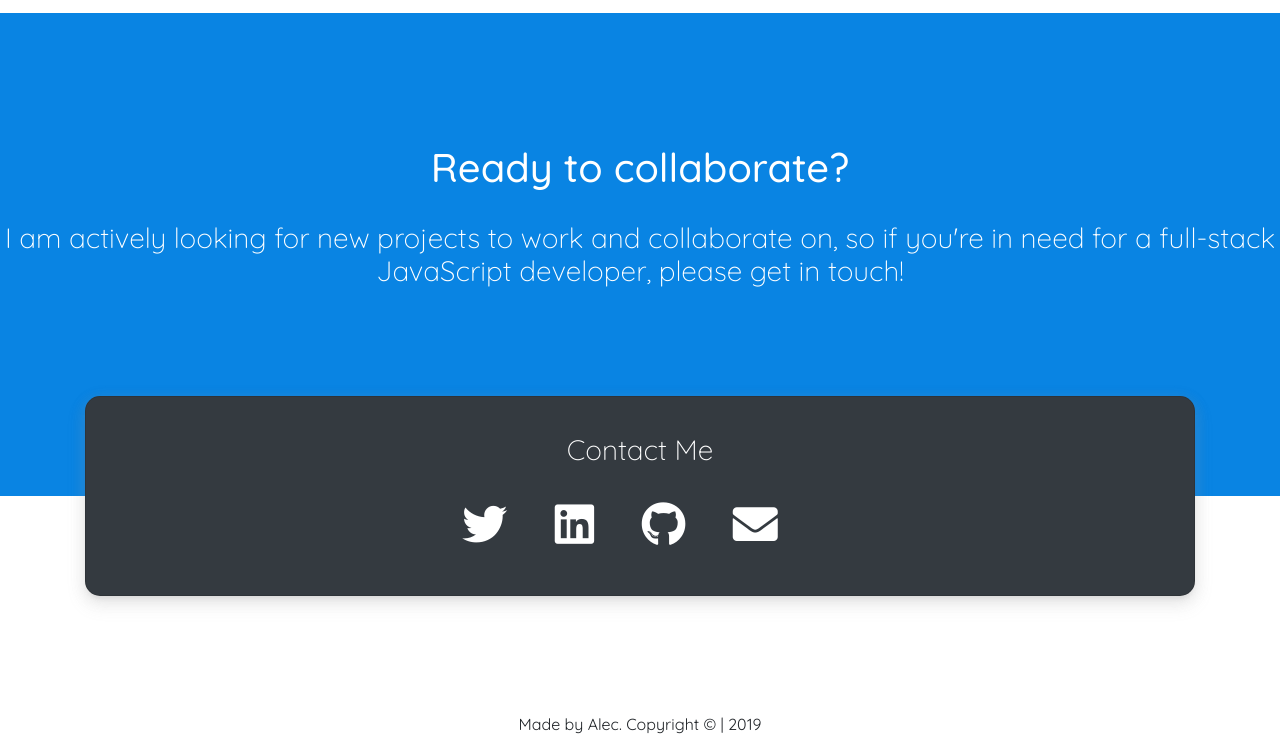
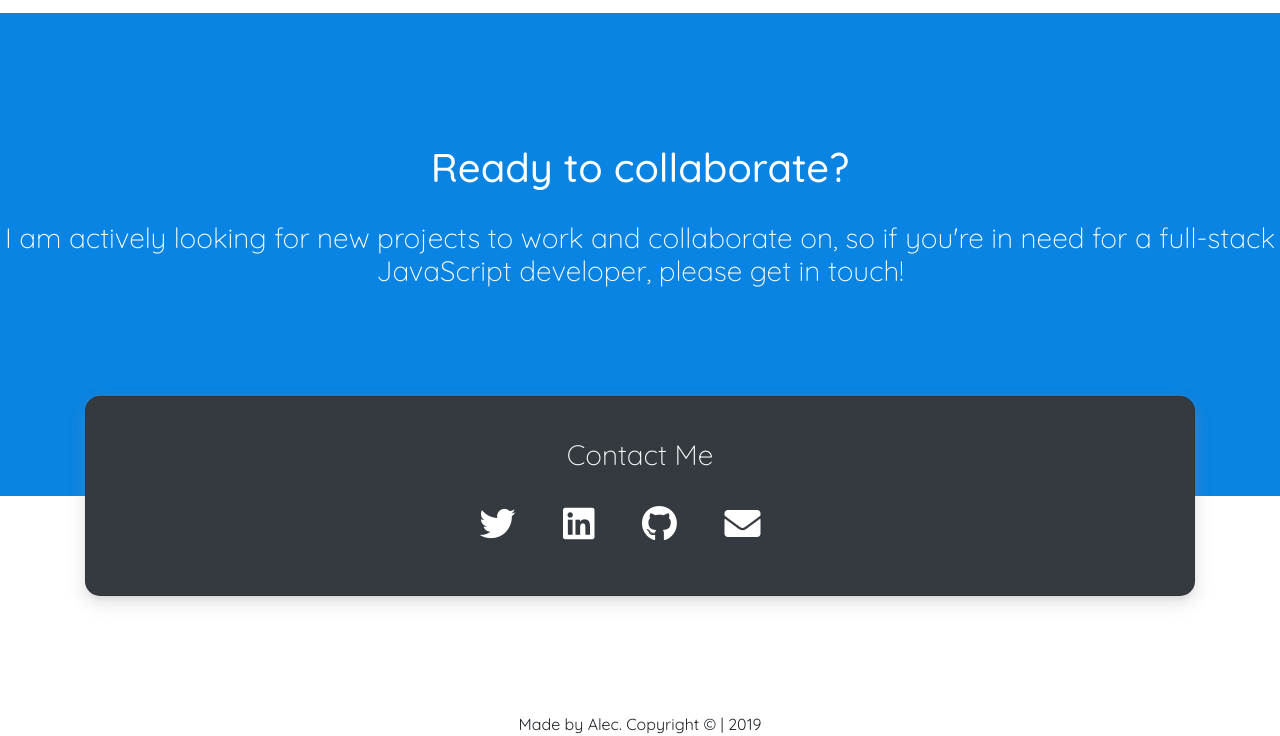
Before and after one commit to coding-boot-camp/sample-er-portfolio, a website: page index.html in a window 1280 px wide. Shown: the part 2859-3595 px from the top of the page. Drawn offline with nearby package versions, Linux system fonts and the light colour scheme.

Commit message:
fixes social icons

```diff
--- a/assets/css/app.css
+++ b/assets/css/app.css
@@ -116,7 +116,7 @@ footer {
 
 .social-icon {
     color: #fff;
-    font-size: 45px;
+    font-size: 36px;
     margin-right: 40px;
 }
 
```
Also changed, not shown: index.html (+0 -1 lines).
